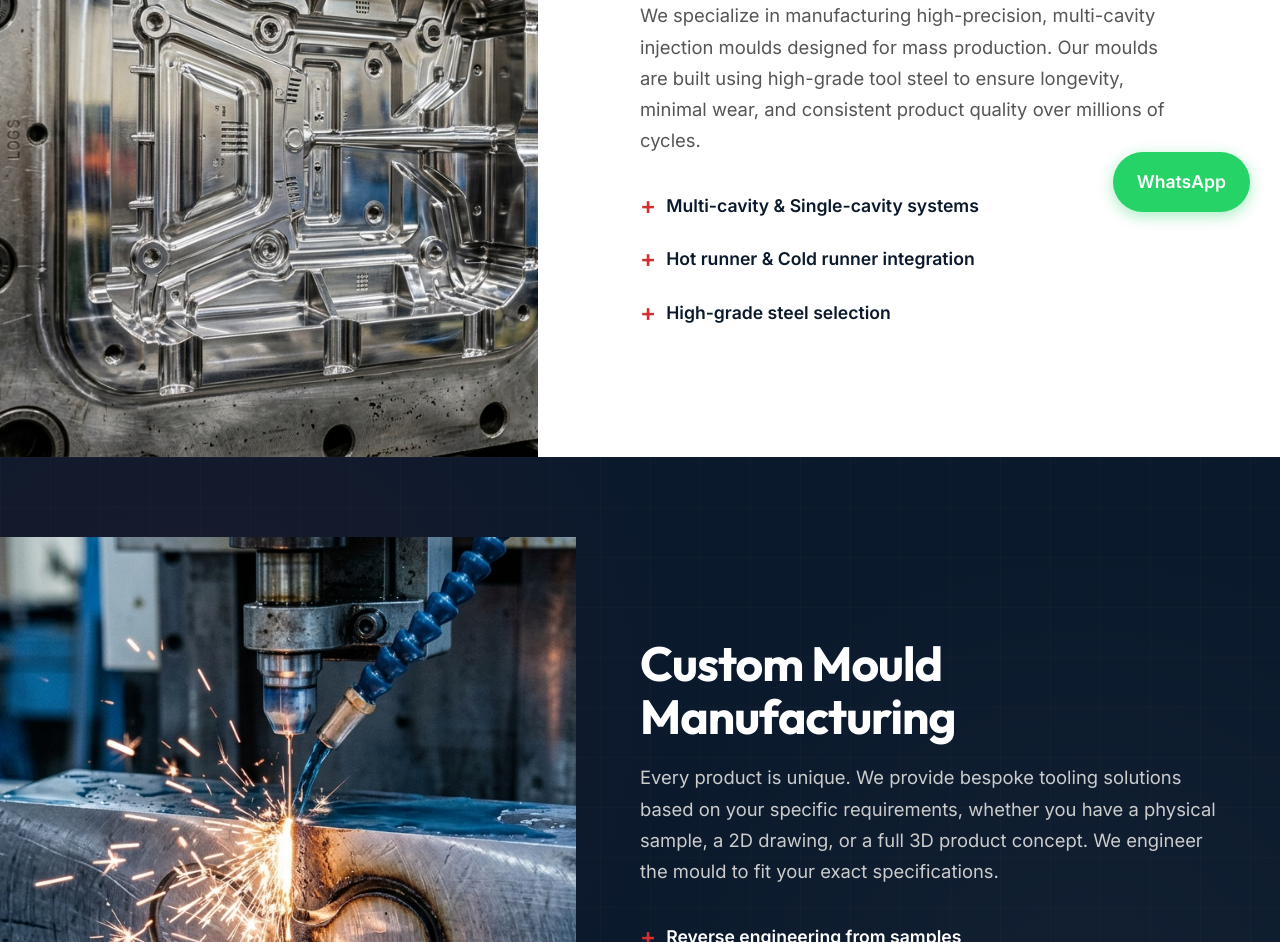
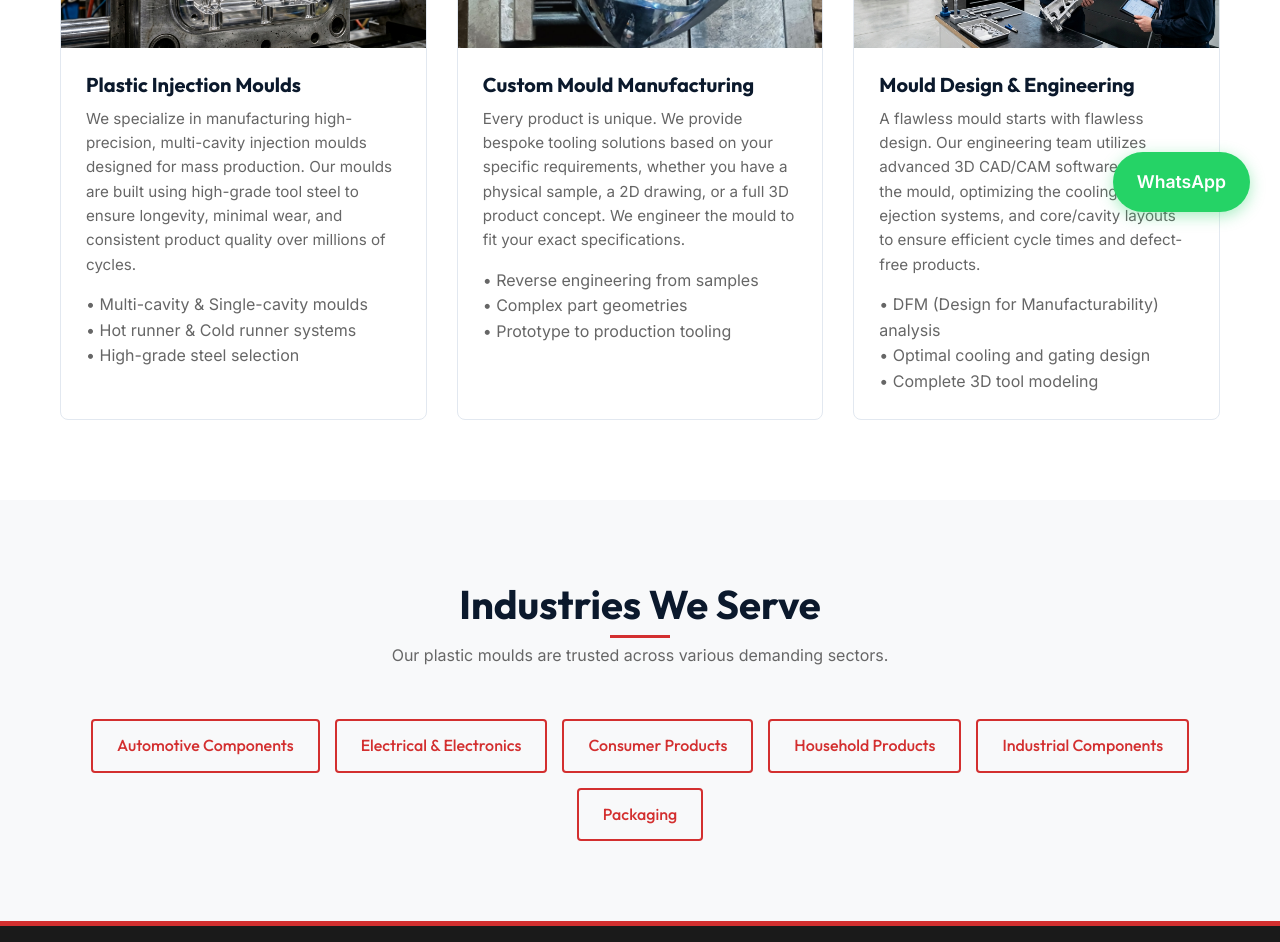
Before and after one commit to vivzz2216/vivek_moulds_enterprises, a React app: page products.html in a window 1280 px wide. Shown: the part 558-1500 px from the top of the page. Built offline with nearby package versions, Linux system fonts and the light colour scheme.

Commit message:
fix: products page images and card beautification

```diff
--- a/products.html
+++ b/products.html
@@ -28,80 +28,81 @@
     </div>
   </header>
 
-  <section class="page-header ambient-bg" style="padding-bottom: 80px; border-bottom: 1px solid rgba(255,255,255,0.05);">
+  <section class="page-header">
     <div class="container">
-      <h1 style="color: white; font-weight: 800; font-size: 4rem; letter-spacing: -2px;">CORE CAPABILITIES</h1>
-      <p style="color: var(--color-accent); font-size: 1.2rem; letter-spacing: 2px; text-transform: uppercase;">Specialized manufacturing of precision plastic moulds.</p>
+      <h1>Our Services</h1>
+      <p>Specialized manufacturing of precision plastic moulds for industrial and commercial applications.</p>
     </div>
   </section>
 
-  <!-- Alternating Feature Rows -->
-  <section class="capabilities-showcase">
-    <!-- Row 1: Injection -->
-    <div class="feature-row">
-      <div class="feature-img-wrapper fade-in-up">
-        <div class="glass-tag glass-tag-top" style="display:block;">Multi-Cavity Masters</div>
-        <img src="/src/assets/service-injection.webp" alt="Plastic Injection Mould Manufacturing" class="feature-img">
+  <section class="section">
+    <div class="container">
+      <div class="services-grid">
+        <!-- Service 1: Injection Moulds -->
+        <div class="service-card spotlight-card">
+          <div class="service-img">
+            <img src="/src/assets/service-injection.webp" alt="Plastic Injection Mould Manufacturing">
           </div>
-      <div class="feature-text slide-in-left">
-        <h2 class="feature-title">Plastic Injection Moulds</h2>
-        <p class="feature-desc">We specialize in manufacturing high-precision, multi-cavity injection moulds designed for mass production. Our moulds are built using high-grade tool steel to ensure longevity, minimal wear, and consistent product quality over millions of cycles.</p>
-        <ul class="feature-list">
-          <li><strong>+</strong> Multi-cavity & Single-cavity systems</li>
-          <li><strong>+</strong> Hot runner & Cold runner integration</li>
-          <li><strong>+</strong> High-grade steel selection</li>
+          <div class="service-content">
+            <h3>Plastic Injection Moulds</h3>
+            <p>We specialize in manufacturing high-precision, multi-cavity injection moulds designed for mass production. Our moulds are built using high-grade tool steel to ensure longevity, minimal wear, and consistent product quality over millions of cycles.</p>
+            <ul style="margin-top: 15px; color: var(--color-text-muted); line-height: 1.6;">
+              <li>• Multi-cavity & Single-cavity moulds</li>
+              <li>• Hot runner & Cold runner systems</li>
+              <li>• High-grade steel selection</li>
             </ul>
           </div>
         </div>
 
-    <!-- Row 2: Custom (Flipped) -->
-    <div class="feature-row feature-row-reverse ambient-bg" style="color: white; padding-top: 80px; padding-bottom: 80px;">
-      <div class="feature-text fade-in-up" style="padding: 0 5%;">
-        <h2 class="feature-title" style="color: white;">Custom Mould Manufacturing</h2>
-        <p class="feature-desc" style="color: #ccc;">Every product is unique. We provide bespoke tooling solutions based on your specific requirements, whether you have a physical sample, a 2D drawing, or a full 3D product concept. We engineer the mould to fit your exact specifications.</p>
-        <ul class="feature-list feature-list-light">
-          <li><strong>+</strong> Reverse engineering from samples</li>
-          <li><strong>+</strong> Complex part geometries & undercuts</li>
-          <li><strong>+</strong> Prototype to mass-production tooling</li>
+        <!-- Service 2: Custom Moulds -->
+        <div class="service-card spotlight-card">
+          <div class="service-img">
+            <img src="/src/assets/work2.jpeg" alt="Custom Plastic Moulds">
+          </div>
+          <div class="service-content">
+            <h3>Custom Mould Manufacturing</h3>
+            <p>Every product is unique. We provide bespoke tooling solutions based on your specific requirements, whether you have a physical sample, a 2D drawing, or a full 3D product concept. We engineer the mould to fit your exact specifications.</p>
+            <ul style="margin-top: 15px; color: var(--color-text-muted); line-height: 1.6;">
+              <li>• Reverse engineering from samples</li>
+              <li>• Complex part geometries</li>
+              <li>• Prototype to production tooling</li>
             </ul>
-      </div>
-      <div class="feature-img-wrapper slide-in-left">
-        <div class="glass-tag glass-tag-bottom" style="display:block;">Bespoke Solutions</div>
-        <img src="/src/assets/service-edm.webp" alt="Custom Plastic Moulds" class="feature-img">
           </div>
         </div>
 
-    <!-- Row 3: Design -->
-    <div class="feature-row">
-      <div class="feature-img-wrapper slide-in-left">
-        <img src="/src/assets/service-cnc.webp" alt="Mould Design and Engineering" class="feature-img">
+        <!-- Service 3: Mould Design -->
+        <div class="service-card spotlight-card">
+          <div class="service-img">
+            <img src="/src/assets/about-img.webp" alt="Mould Design and Engineering">
           </div>
-      <div class="feature-text fade-in-up">
-        <h2 class="feature-title">Mould Design & Engineering</h2>
-        <p class="feature-desc">A flawless mould starts with flawless design. Our engineering team utilizes advanced 3D CAD/CAM software to design the mould, optimizing the cooling channels, ejection systems, and core/cavity layouts to ensure efficient cycle times and defect-free products.</p>
-        <ul class="feature-list">
-          <li><strong>+</strong> DFM (Design for Manufacturability) analysis</li>
-          <li><strong>+</strong> Optimal cooling and gating design</li>
-          <li><strong>+</strong> Complete 3D tool modeling</li>
+          <div class="service-content">
+            <h3>Mould Design & Engineering</h3>
+            <p>A flawless mould starts with flawless design. Our engineering team utilizes advanced 3D CAD/CAM software to design the mould, optimizing the cooling channels, ejection systems, and core/cavity layouts to ensure efficient cycle times and defect-free products.</p>
+            <ul style="margin-top: 15px; color: var(--color-text-muted); line-height: 1.6;">
+              <li>• DFM (Design for Manufacturability) analysis</li>
+              <li>• Optimal cooling and gating design</li>
+              <li>• Complete 3D tool modeling</li>
             </ul>
+          </div>
+        </div>
       </div>
     </div>
   </section>
 
   <!-- Industries -->
-  <section class="section ambient-bg" style="color: white; border-top: 1px solid rgba(255,255,255,0.05);">
+  <section class="section section-light">
     <div class="container">
       <div class="section-header">
-        <h2 style="color: white;">Industries We Serve</h2>
-        <p style="color: var(--color-accent); font-weight: 700; letter-spacing: 2px;">TRUSTED ACROSS DEMANDING SECTORS</p>
+        <h2>Industries We Serve</h2>
+        <p>Our plastic moulds are trusted across various demanding sectors.</p>
       </div>
-      <div class="industries-grid">
-        <div class="industry-card"><h3>Automotive</h3></div>
-        <div class="industry-card"><h3>Electrical</h3></div>
-        <div class="industry-card"><h3>Consumer</h3></div>
-        <div class="industry-card"><h3>Household</h3></div>
-        <div class="industry-card"><h3>Industrial</h3></div>
-        <div class="industry-card"><h3>Packaging</h3></div>
+      <div style="display: flex; flex-wrap: wrap; gap: 15px; justify-content: center;">
+        <span class="btn btn-outline" style="cursor: default;">Automotive Components</span>
+        <span class="btn btn-outline" style="cursor: default;">Electrical & Electronics</span>
+        <span class="btn btn-outline" style="cursor: default;">Consumer Products</span>
+        <span class="btn btn-outline" style="cursor: default;">Household Products</span>
+        <span class="btn btn-outline" style="cursor: default;">Industrial Components</span>
+        <span class="btn btn-outline" style="cursor: default;">Packaging</span>
       </div>
     </div>
   </section>
```
Lines whose indentation alone changed are shown as unchanged.
